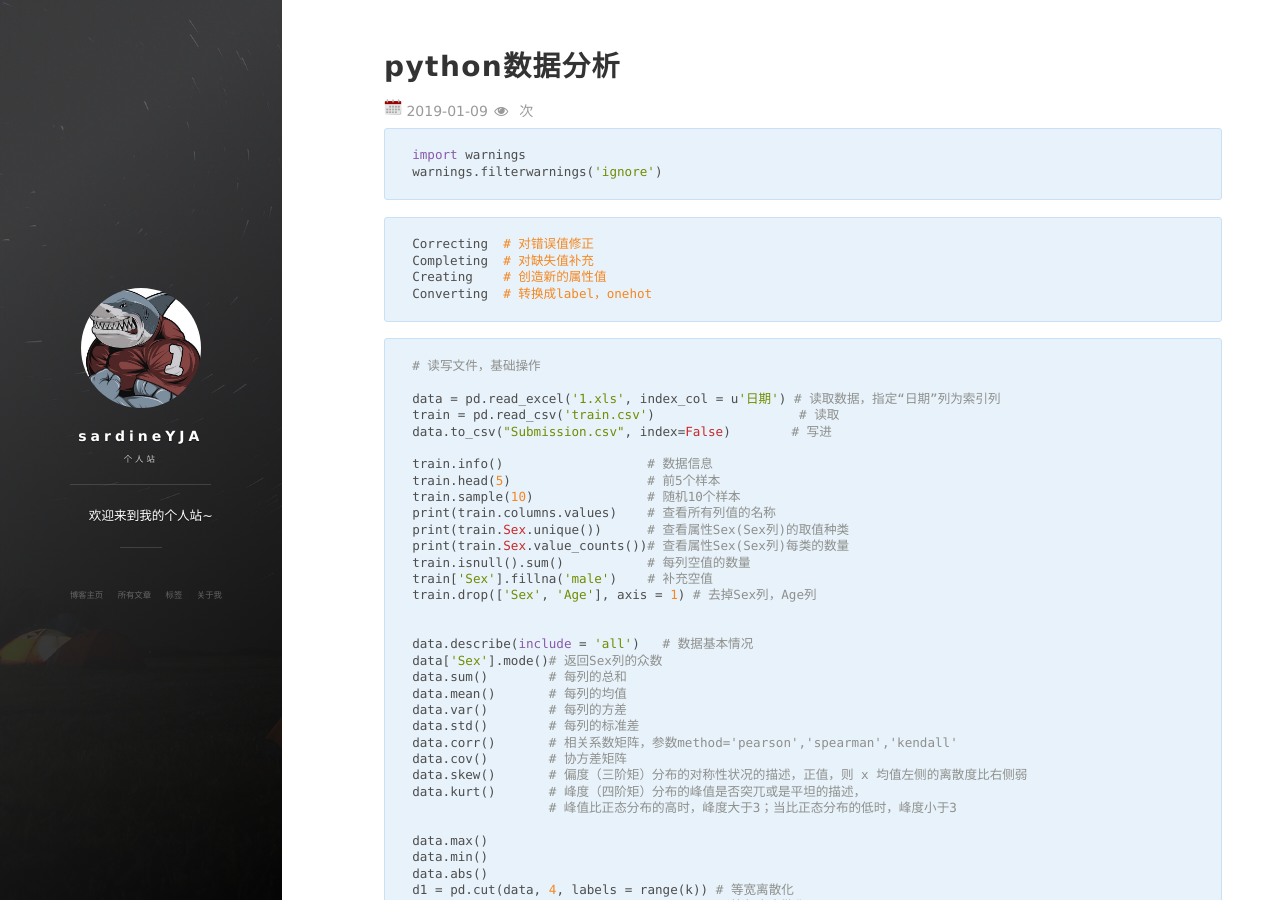
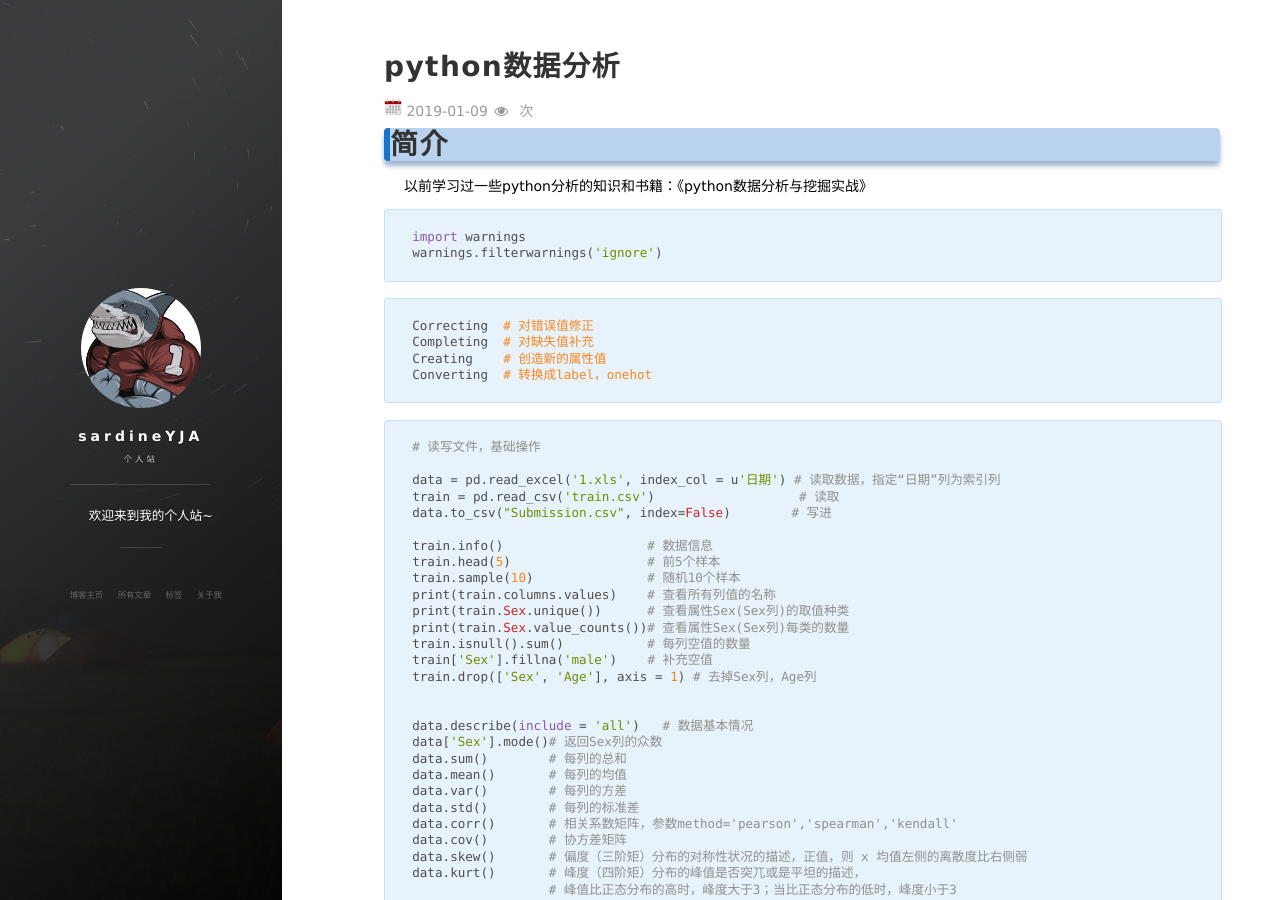
Before and after one commit to sardineYJA/sardineYJA.github.io, a Jekyll site: the page built from _posts/2019-01-09-python-analysis.md, in a window 1280 px wide and 900 px high. Built offline with Jekyll 4.4.1, drawn with Linux system fonts in a browser that asks for light colours; nearby versions of some CDN libraries; comment, search, counter and statistics services are not loaded.

Commit message:
Update 2019-01-09-python-analysis.md

````diff
--- a/_posts/2019-01-09-python-analysis.md
+++ b/_posts/2019-01-09-python-analysis.md
@@ -6,6 +6,9 @@ description: "简单介绍一下python数据分析"
 tag: python
 
 ---
+
+# 简介
+以前学习过一些python分析的知识和书籍：《python数据分析与挖掘实战》
 
 ```python
 import warnings
````
